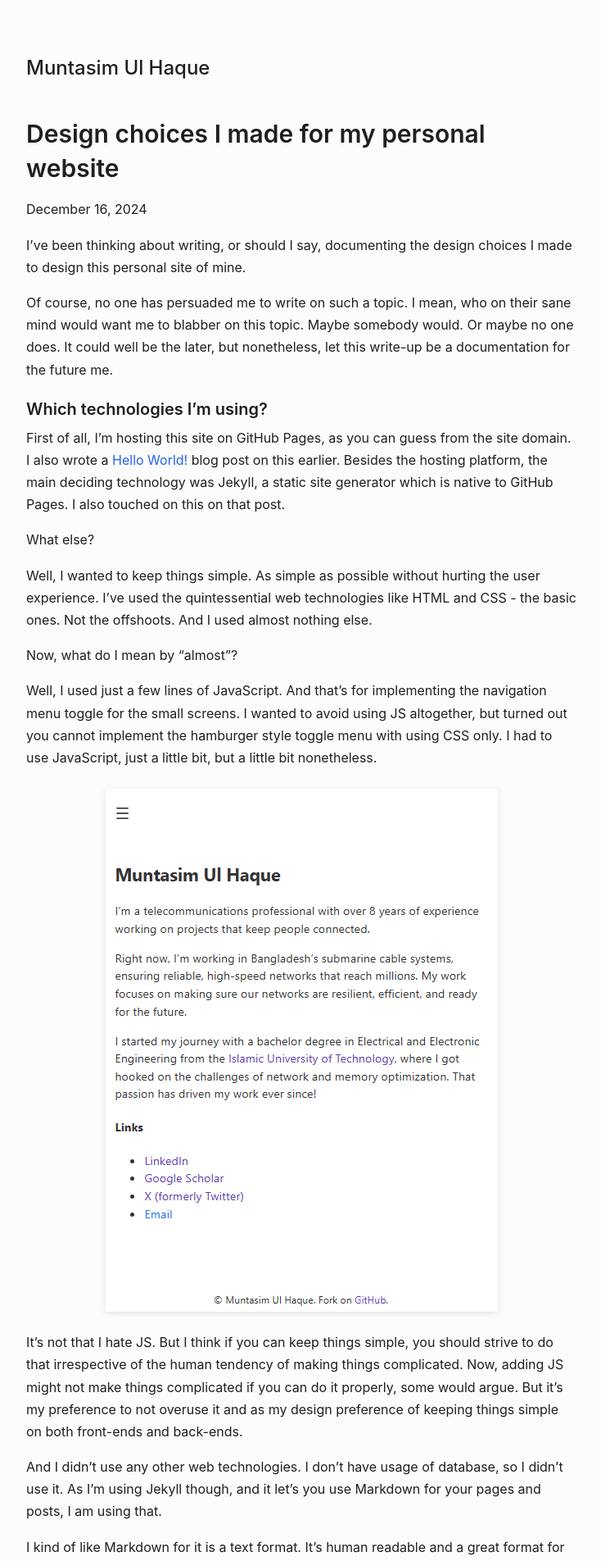
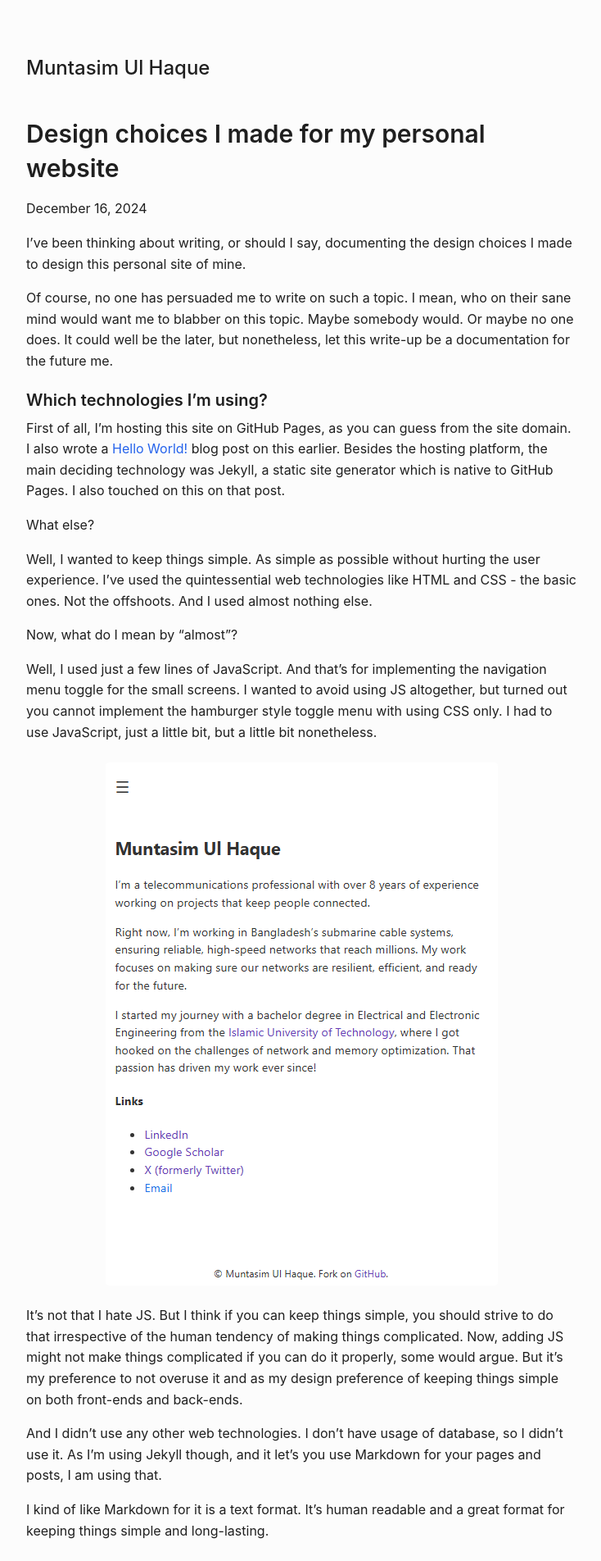
Before and after one commit to muntasimulhaque/muntasimulhaque.github.io, a Jekyll site: the page built from _posts/2024-12-16-website-design.md, in a window 1280 px wide. Shown: the top 1904 px of the page at 82% size, without its empty margins (272-1006 px from the left). Built offline with Jekyll 4.4.1, drawn with Linux system fonts in a browser that asks for light colours.

Commit message:
Update style.css

```diff
--- a/assets/css/style.css
+++ b/assets/css/style.css
@@ -77,48 +77,12 @@
 }
 
 /* Blog post styling */
-.post {
-  line-height: 1.7;
-}
-
 .post img {
   max-width: 100%;
   height: auto;
   display: block;
   margin: 1.5rem auto;
   border-radius: 4px;
-  box-shadow: 0 2px 8px rgba(0,0,0,0.1);
-}
-
-.post figure {
-  text-align: center;
-  margin: 2rem 0;
-}
-
-.post figcaption {
-  font-size: 0.9rem;
-  color: var(--color-muted);
-  margin-top: 0.5rem;
-}
-
-/* Image size classes */
-.post .img-full {
-  width: 100%;
-}
-
-.post .img-large {
-  width: 80%;
-  margin-left: 10%;
-}
-
-.post .img-medium {
-  width: 60%;
-  margin-left: 20%;
-}
-
-.post .img-small {
-  width: 40%;
-  margin-left: 30%;
 }
 
 /* Footer */
@@ -226,11 +190,4 @@
   .post img {
     margin: 1rem auto;
   }
-
-  .post .img-large,
-  .post .img-medium,
-  .post .img-small {
-    width: 100%;
-    margin-left: 0;
-  }
 }
```
